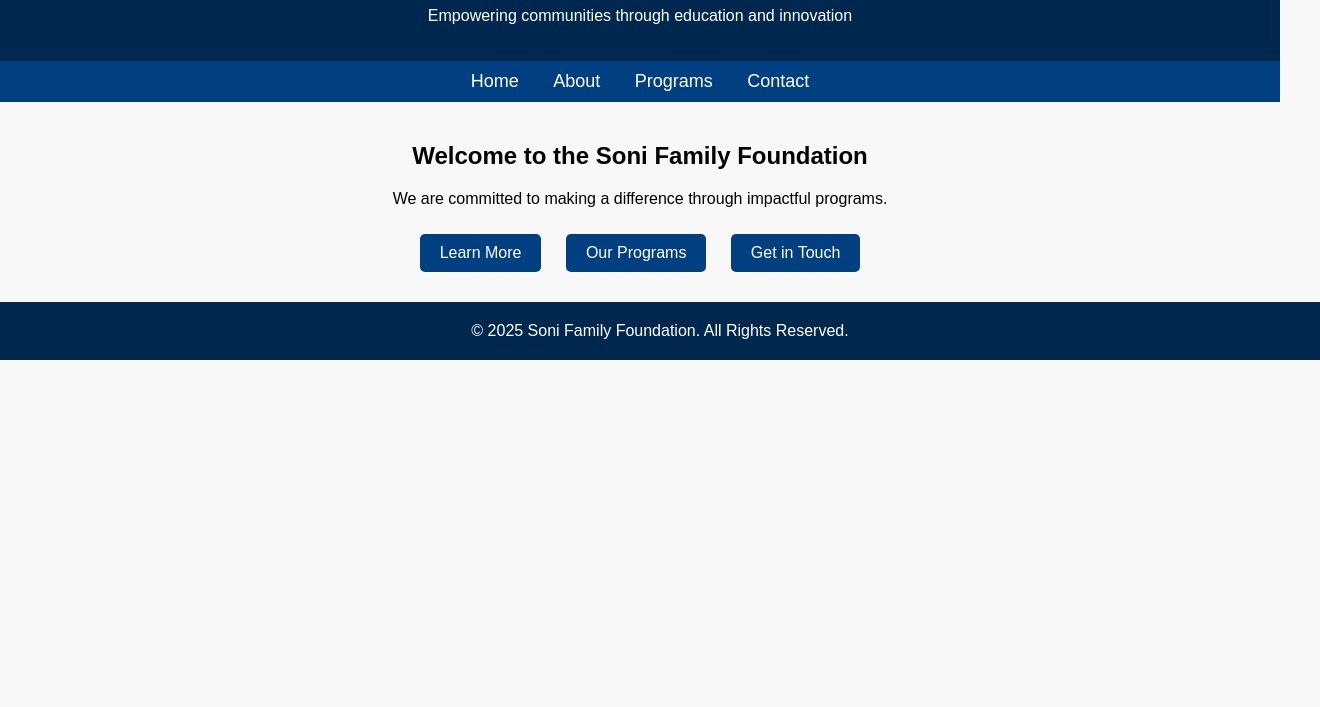
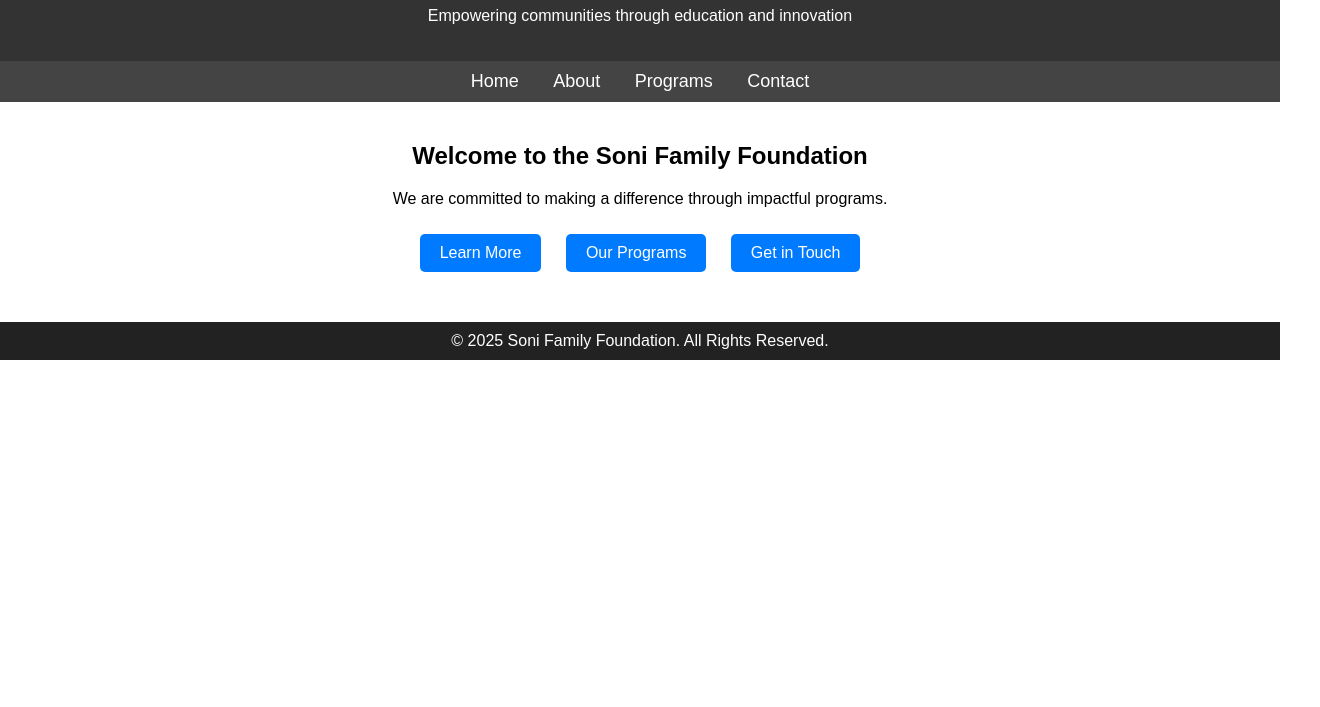
Before and after one commit to Sonyboy30/soni-foundation, a plain HTML site: page index.html in a window 1280 px wide. Shown: the part 93-800 px from the top of the page, 1320 px wide, since content can reach past the window. Drawn offline with Linux system fonts and the light colour scheme.

Commit message:
Update styles.css

```diff
--- a/styles.css
+++ b/styles.css
@@ -1,44 +1,51 @@
+/* styles.css */
+
 body {
     font-family: Arial, sans-serif;
     margin: 0;
     padding: 0;
-    background-color: #f8f8f8;
     text-align: center;
 }
+
 header {
-    background-color: #00274d;
+    background: #333;
     color: white;
     padding: 20px;
 }
+
 nav {
-    background-color: #004080;
+    background: #444;
     padding: 10px;
 }
+
 nav a {
     color: white;
+    margin: 0 15px;
     text-decoration: none;
-    margin: 15px;
     font-size: 18px;
 }
+
 .container {
-    width: 80%;
-    margin: auto;
     padding: 20px;
 }
+
 .btn {
     display: inline-block;
     padding: 10px 20px;
-    background-color: #004080;
+    background: #007BFF;
     color: white;
     text-decoration: none;
+    border-radius: 5px;
     margin: 10px;
-    border-radius: 5px;
 }
+
+.btn:hover {
+    background: #0056b3;
+}
+
 footer {
-    background-color: #00274d;
+    background: #222;
     color: white;
-    padding: 20px;
-    position: relative;
-    bottom: 0;
-    width: 100%;
+    padding: 10px;
+    margin-top: 20px;
 }
```
